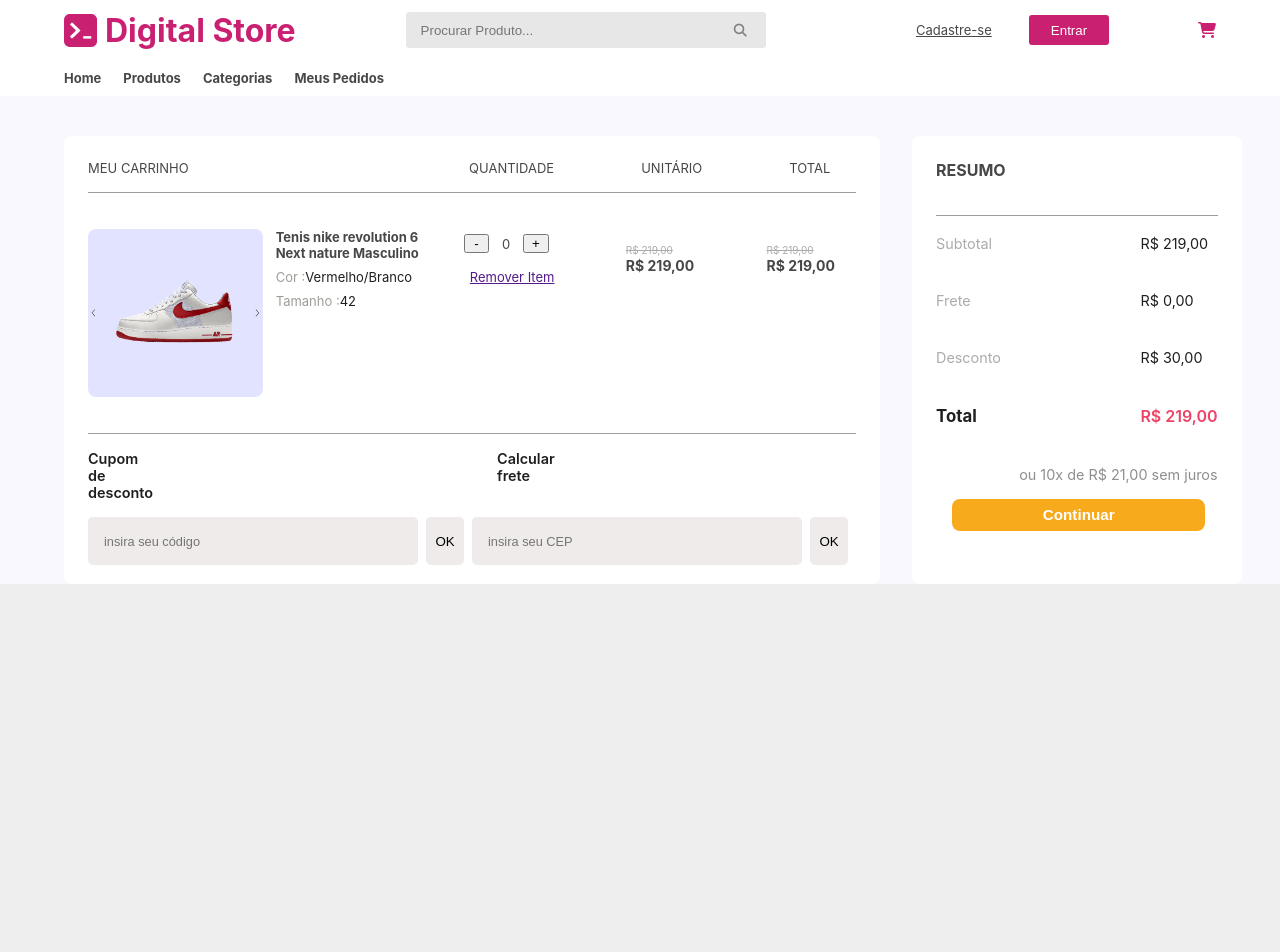
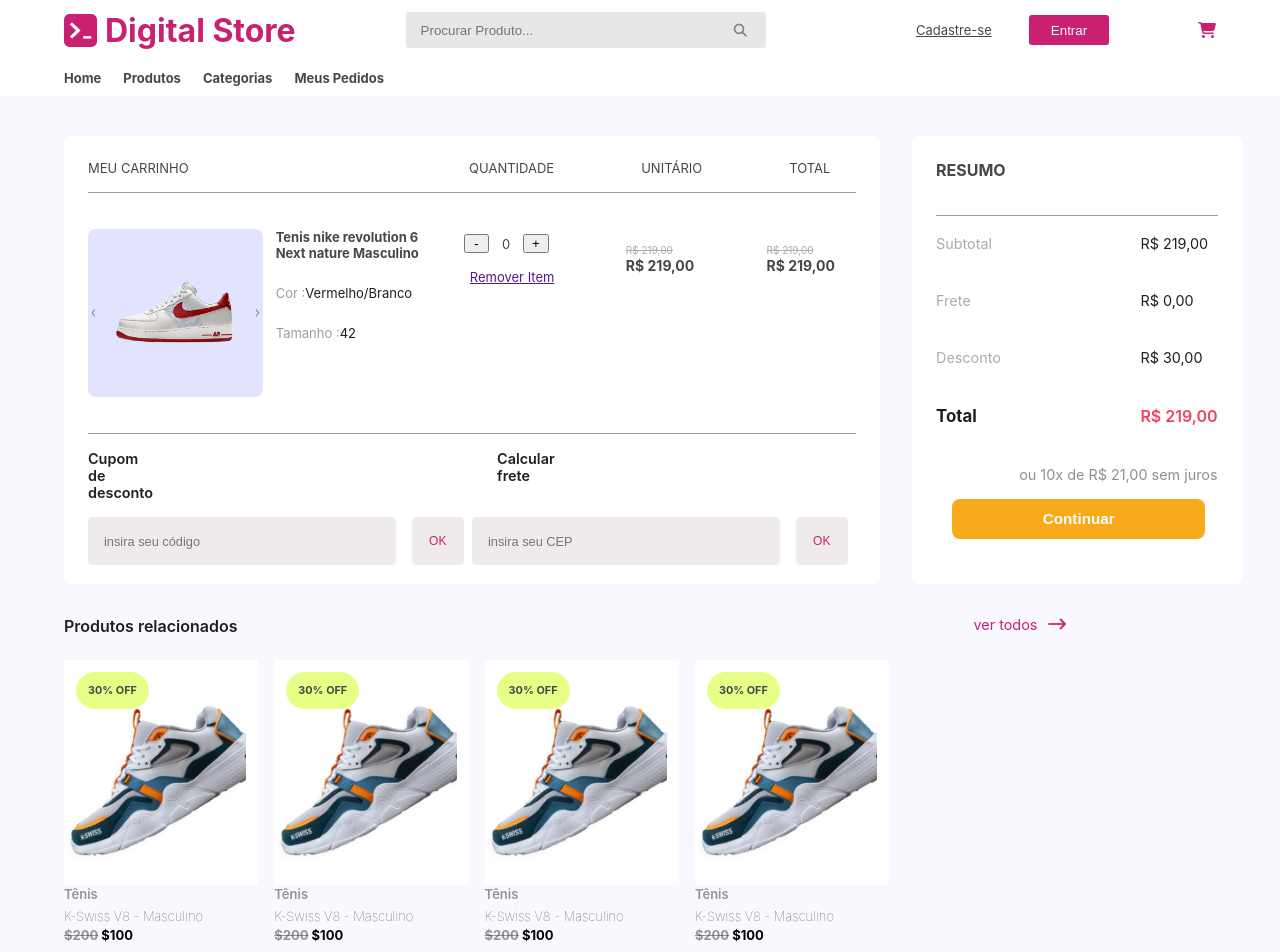
Before and after one commit to fs10-git/React-Dripstore, a React (Vite) app: page /carrinho in a window 1280 px wide. Shown: the top 952 px of the page. Before the commit the page ends 800 px from the top, so only its background shows below. Built offline with nearby package versions, Linux system fonts and the light colour scheme.

Commit message:
Conclusão do carrinho

```diff
--- a/src/Components/Carrinho/Carrinho.css
+++ b/src/Components/Carrinho/Carrinho.css
@@ -55,12 +55,12 @@
   margin-left: 1vw;
 }
 .desc p {
-  margin-top: 1vh;
+  margin-top: 3vh;
   color: rgb(157, 157, 152);
 }
 .desc span {
   margin-top: 1vh;
-  color: #1F1F1F;
+  color: #1f1f1f;
 }
 .calculations {
   width: 18%;
@@ -105,19 +105,17 @@
 }
 .cupom_a {
   display: flex;
-
-
 }
 .cupom_a p {
   font-size: 1.8vh;
   font-weight: 600;
-    color: #1F1F1F;
+  color: #1f1f1f;
   padding-right: 43vh;
   padding-bottom: 2vh;
 }
 .cupom_b {
+  width: 100%;
   display: flex;
-
 }
 .cupom_b input {
   width: 50vh;
@@ -127,13 +125,15 @@
   border-radius: 5px;
   font-size: 1.6vh;
   padding-left: 2vh;
-    margin-right: 1vh;
+  margin-right: 2vh;
 }
 .cupom_b button {
-    width: 6vh;
+  width: 9vh;
   height: 6vh;
-    background-color:#f0ebeb;
+  background-color: #f0ebeb;
   border: 0;
+  color: #c92071;
+  font-size: 1.5vh;
   border-radius: 5px;
  margin-right: 1vh;
   cursor: pointer;
@@ -162,35 +162,32 @@
   font-size: 1.8vh;
   color: rgb(170, 172, 172);
   padding-bottom: 5vh;
-
 }
 .total strong {
   font-size: 2.1vh;
-    color: #1F1F1F;
+  color: #1f1f1f;
 }
 .compras_b p {
   font-size: 1.8vh;
-    color: #1F1F1F;
+  color: #1f1f1f;
   padding-bottom: 5vh;
-
 }
 .compras_b span {
   font-size: 2vh;
-    color: #EE4266;
+  color: #ee4266;
   font-weight: 600;
   margin-top: 1vh;
 }
 .parcelamento {
-    color: #8F8F8F;
+  color: #8f8f8f;
   font-size: 1.8vh;
   text-align: right;
-
 }
 .compras button {
   margin-top: 2vh;
   width: 90%;
-    height: 4vh;
-    background-color: #F6AA1C;
+  height: 5vh;
+  background-color: #f6aa1c;
   font-size: 1.9vh;
   color: #ffffff;
   font-weight: 600;
@@ -198,6 +195,36 @@
   border-radius: 8px;
   margin-left: 2vh;
   cursor: pointer;
+}
+.meio {
+  display: flex;
+  padding-top: 4vh;
+  padding-left: 5%;
+}
+.meio a {
+  font-size: 1.8vh;
+  margin-right: 1vh;
+  text-decoration: none;
+  color: #c92071;
+}
+.meio img {
+  margin-top: -0.5vh;
+}
+.subtitle {
+  font-size: 2vh;
+  color: #1f1f1f;
+  font-weight: 600;
+  margin-right: 92vh;
+}
 
-
+.cards {
+  margin-top: 3vh;
+  display: flex;
+  gap: 2vh;
+  padding-left: 5%;
+  width: 69%;
+  border-radius: 5px;
 }
+.footer {
+  margin-top: 8vh;
+}
--- a/src/Components/Carrinho/Carrinho.jsx
+++ b/src/Components/Carrinho/Carrinho.jsx
@@ -1,5 +1,8 @@
 import "./Carrinho.css";
 import BgBlue from "../../assets/BgBlue.png";
+import Card from "../CardLists/Card";
+import Footer from "../Footer/Footer";
+import ImagemArrow from "../../assets/arrow.png";
 
 export default function Carrinho() {
   return (
@@ -92,6 +95,20 @@
           </div>
         </div>
       </div>
+      <div className="meio">
+        <p className="subtitle">Produtos relacionados</p>
+        <a href="#">ver todos</a>
+        <img src={ImagemArrow} alt="arrow" />
+      </div>
+      <div className="cards">
+        <Card />
+        <Card />
+        <Card />
+        <Card />
+      </div>
+      <div className="footer">
+        <Footer />
+      </div>
     </>
   );
 }
```
Also changed, not shown: src/assets/arrow.png (added). Lines whose indentation alone changed are shown as unchanged.
